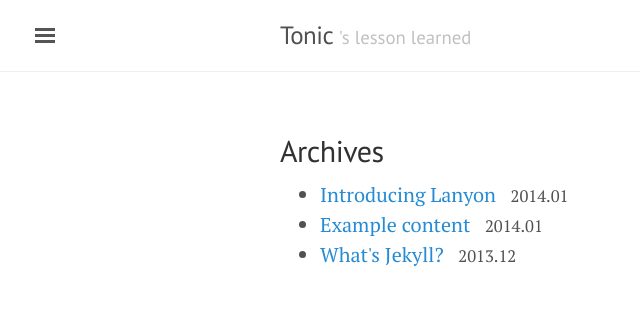
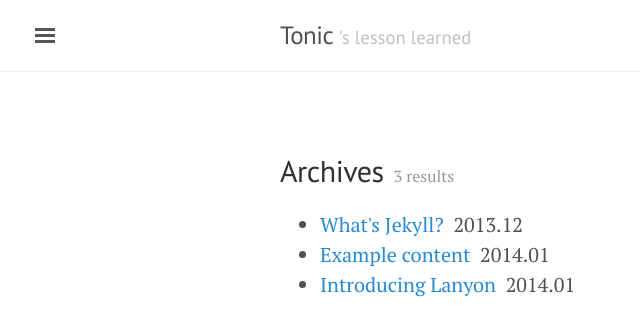
Before and after one commit to jwkcp/jwkcp.github.com, a Jekyll site: the page built from archives/index.html, in a window 1280 px wide. Shown: the top 336 px of the page, without its empty margins (0-640 px from the left). Built offline with Jekyll 4.4.1, drawn with Linux system fonts in a browser that asks for light colours.

Commit message:
Archive와 Tags 메뉴 레이아웃 및 내용 수정

```diff
--- a/_includes/sidebar.html
+++ b/_includes/sidebar.html
@@ -30,7 +30,7 @@
     <a class="sidebar-nav-item" href="{{ site.github.repo }}">GitHub project</a>
     -->
     <a class="sidebar-nav-item" href="/archives">Archives</a>
-    <a class="sidebar-nav-item" href="/search">Search</a>
+    <a class="sidebar-nav-item" href="/tags">Tags</a>
 
   </nav>
 
--- a/archives/index.html
+++ b/archives/index.html
@@ -3,11 +3,19 @@
 title: Archive
 ---
 
-<h2>Archives</h2><small>{{ site.posts.length }}</small>
-<ul>
-    {% for post in site.posts %}
-        <li>
-            <a href="{{ post.url }}">{{ post.title }}</a>&nbsp;&nbsp;&nbsp;<small>{{ post.date | date: '%Y.%m'}}</small>
-        </li>
-    {% endfor %}
-</ul>
+<div class="custom-page-container">
+    <div class="custom-page-header-box">
+        {% assign posts = site.posts | sort %}
+        {% assign post_size = posts | size %}
+        <h2>Archives</h2><span>{{ post_size }} {% if post_size < 1 %}{% elsif post_size == 1 %}result{% else %}results{% endif %}</span>
+
+
+    </div>
+    <ul>
+        {% for post in posts %}
+            <li>
+                <a href="{{ post.url }}">{{ post.title }}</a>&nbsp;&nbsp;<span>{{ post.date | date: '%Y.%m'}}</span>
+            </li>
+        {% endfor %}
+    </ul>
+</div>
--- a/public/css/jwkcp.css
+++ b/public/css/jwkcp.css
@@ -1,20 +1,7 @@
 /*
- *  ___
- * /\_ \
- * \//\ \      __      ___   __  __    ___     ___
- *   \ \ \   /'__`\  /' _ `\/\ \/\ \  / __`\ /' _ `\
- *    \_\ \_/\ \_\.\_/\ \/\ \ \ \_\ \/\ \_\ \/\ \/\ \
- *    /\____\ \__/.\_\ \_\ \_\/`____ \ \____/\ \_\ \_\
- *    \/____/\/__/\/_/\/_/\/_/`/___/> \/___/  \/_/\/_/
- *                               /\___/
- *                               \/__/
+ * This custom CSS code inherited from lanyon(https://github.com/poole/lanyon)
+ * Written by Tony
  *
- * Designed, built, and released under MIT license by @mdo. Learn more at
- * https://github.com/poole/lanyon.
- */
-
-
-/*
  * Contents
  *
  * Global resets
@@ -25,6 +12,8 @@
  * Pagination
  * Reverse layout
  * Themes
+ *
+ * Custom code
  */
 
 
@@ -563,25 +552,43 @@
 }
 
 /* jwkcp's custom css */
-#search_box_container {
-  padding-top: 100px;
-  margin: 0 auto;
-  width: 60%;
+
+.custom-page-container {
+
 }
 
-#search_box_container h2 {
-  padding-bottom: 20px;
-  text-align: center;
-  font-weight: bold;
+.custom-page-header-box {
+  margin-bottom: 10px;
 }
 
-#search_box_container #search_keyword_box {
-  width: 80%;
-  padding: 12px 20px;
-  margin: 8px 0;
-  box-sizing: border-box;
+.custom-page-header-box h2 {
+  display: inline-block;
 }
 
-#search_box_container #search_button {
-  margin-left: 15px;
+.custom-page-header-box span {
+  color: #999999;
+  font-size: medium;
+  margin-left: 10px;
 }
+
+.custom-page-contents {
+  margin-bottom: 15px;
+}
+
+.custom-page-contents h3{
+  display: inline-block;
+}
+
+.custom-page-contents h3 span{
+  background-color: yellow;
+}
+
+.custom-page-numbering {
+  color: #999999;
+  margin-left: 10px;
+  font-size: medium;
+}
+
+.custom-page-listing {
+  font-size: medium;
+}
```
Also changed, not shown: _posts/2013-12-31-whats-jekyll.md (+1 -0 lines), _posts/2014-01-01-example-content.md (+1 -0 lines), search/index.html (deleted, +0 -9 lines), tags/index.html (added, +30 -0 lines).
